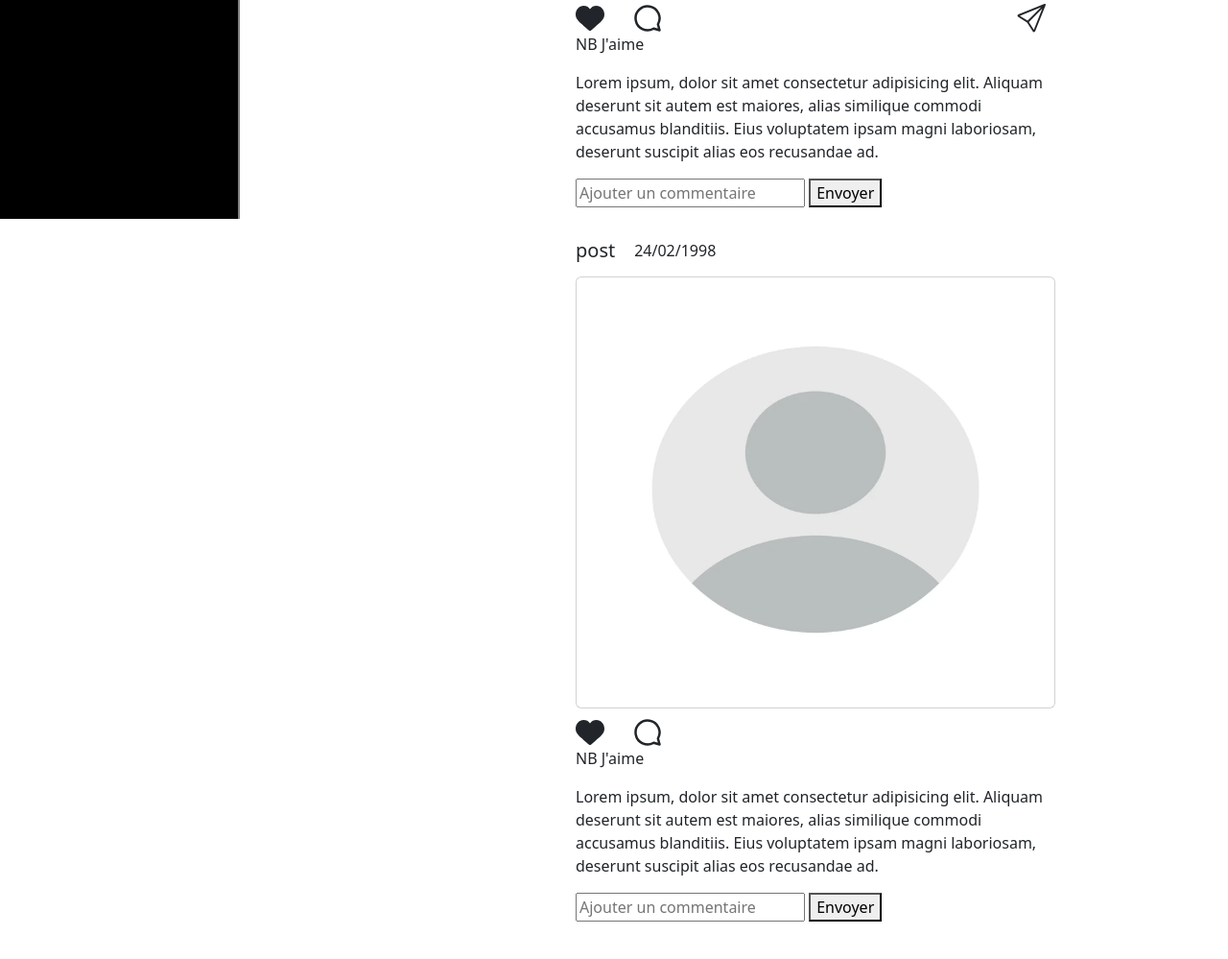
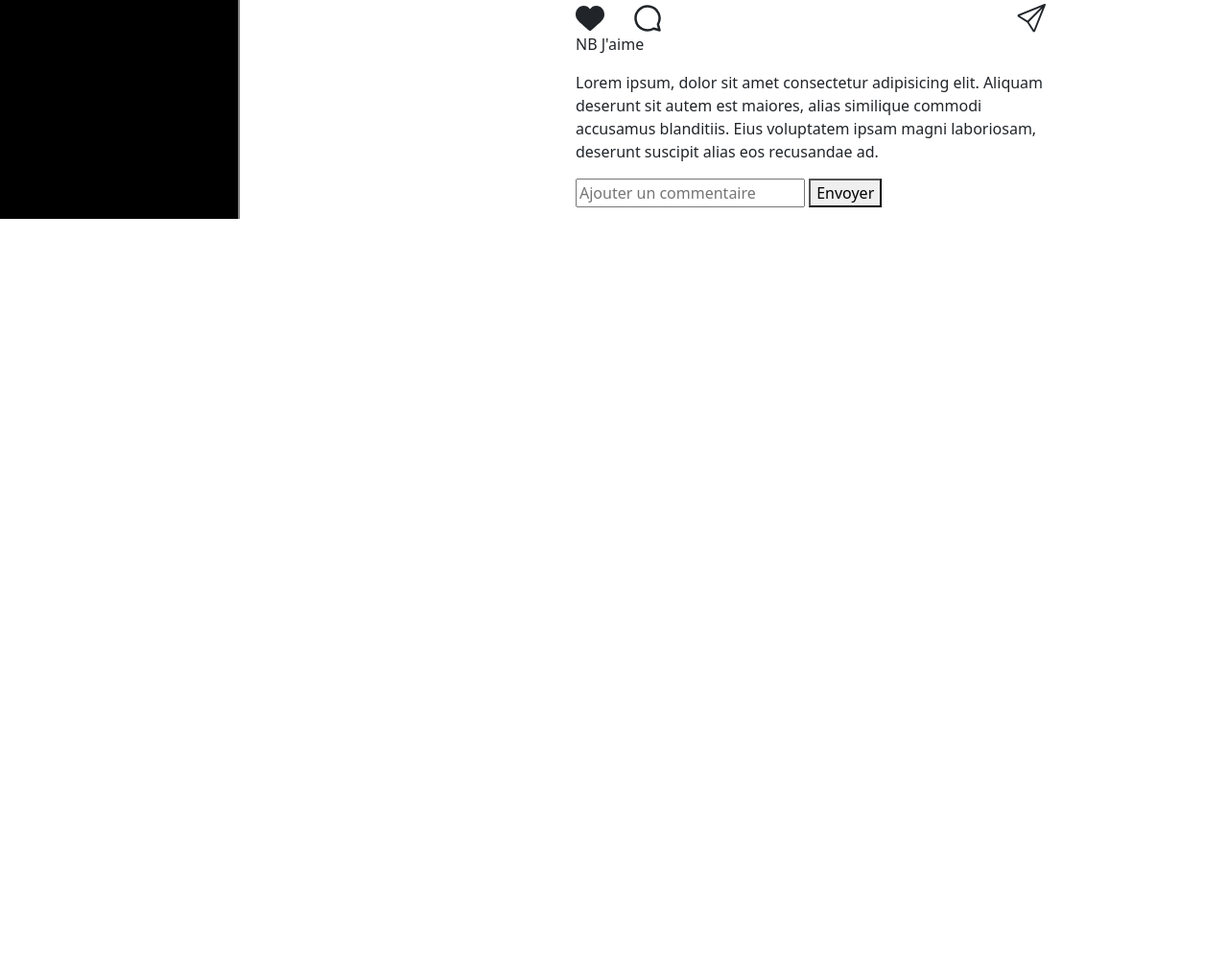
Before and after one commit to yacinbb/Django-Project, a Django app: page /StudenHelp/home/ in a window 1280 px wide. Shown: the part 572-1571 px from the top of the page at 96% size. After the commit the page ends 800 px from the top, so only its background shows below. Run offline with Django 5.2, Linux system fonts and the light colour scheme; a user stored in the database is signed in.

Commit message:
add pages

```diff
--- a/StudenHelp/templates/acceuil.html
+++ b/StudenHelp/templates/acceuil.html
@@ -8,8 +8,9 @@
 <body>
     <style>
         body{
-            /* background: linear-gradient(to bottom right, white, rgb(208, 15, 15)); */
+            /* background: linear-gradient(to bottom right, white, rgb(73, 69, 69)); */
             background-color: white;
+
         }
         .nav-link{
             color: white;
--- a/StudenHelp/templates/home.html
+++ b/StudenHelp/templates/home.html
@@ -122,40 +122,7 @@
                     </form>
                 </div>
                 <br>
-                <div class="card-wrapper">
-                    <div class="objet1">
-                        <h5 class="card-title">post </h5>
-                        <p class="card-text">24/02/1998</p>
-                    </div>
-                    <div class="card">
-                         <div class="card-body">
-                             <img src="../../media/pdi.webp" width="180px" height="150px">
-                            </div>
-                        </div>
-                        <div class="sous-section">
-                            <div class="icons">
-                                <svg class="icon" aria-label="Je n'aime plus" class="x1lliihq x1n2onr6 xxk16z8" fill="currentColor" height="30" role="img" viewBox="0 0 48 48" width="30">
-                                    <title>Je n'aime plus</title>
-                                    <path d="M34.6 3.1c-4.5 0-7.9 1.8-10.6 5.6-2.7-3.7-6.1-5.5-10.6-5.5C6 3.1 0 9.6 0 17.6c0 7.3 5.4 12 10.6 16.5.6.5 1.3 1.1 1.9 1.7l2.3 2c4.4 3.9 6.6 5.9 7.6 6.5.5.3 1.1.5 1.6.5s1.1-.2 1.6-.5c1-.6 2.8-2.2 7.8-6.8l2-1.8c.7-.6 1.3-1.2 2-1.7C42.7 29.6 48 25 48 17.6c0-8-6-14.5-13.4-14.5z">
-                                    </path>
-                                </svg>
-                               <svg class="icon" aria-label="Commenter" class="x1lliihq x1n2onr6 x5n08af" fill="currentColor" height="30" role="img" viewBox="0 0 24 24" width="30">
-                                    <title>Commenter</title>
-                                    <path d="M20.656 17.008a9.993 9.993 0 1 0-3.59 3.615L22 22Z" fill="none" stroke="currentColor" stroke-linejoin="round" stroke-width="2">
-                                    </path>
-                                </svg>
-                            </div>
-                        </div>
-                        <p>NB <span>J'aime</span></p>
-                        <p class="card-text">Lorem ipsum, dolor sit amet consectetur adipisicing elit. Aliquam deserunt sit autem est maiores, alias similique commodi accusamus blanditiis. Eius voluptatem ipsam magni laboriosam,
-                        deserunt suscipit alias eos recusandae ad.</p>
-                        <form action="/comment" method="POST">
-                            {% csrf_token %}
-                            <input type="text" name="comment" placeholder="Ajouter un commentaire">
-                            <button type="submit">Envoyer</button>
-                        </form>
-                    </div>
-            </div>
+
     {% endif %}
  </body>
   </html>
--- a/StudenHelp/urls.py
+++ b/StudenHelp/urls.py
@@ -11,4 +11,5 @@ urlpatterns = [
     path('register/', views.register, name='register'),
     path('choix/', views.choix, name='choix'),
     path('eventClub/', views.eventClub, name='eventClub'),
-]
+
+ ]
--- a/StudenHelp/views.py
+++ b/StudenHelp/views.py
@@ -7,6 +7,8 @@ from .forms import UserRegistrationForm
 from .forms import EvenClub
 from django.contrib.auth import login, authenticate
 from django.contrib import messages
+from .models import Poste
+from django.views.generic import ListView
 def index(request):
     return HttpResponse("run application")
 def profile(request) :
@@ -51,3 +53,7 @@ def login_view(request):
     else:
         form = LoginForm()
     return render(request, 'registration/login.html', {'form': form})
+# class ListePost(ListView):
+#      model = Poste
+#      template_name = 'home.html'
+#      context_object_name = 'posts'
```
Also changed, not shown: StudenHelp/forms.py (+20 -2 lines), StudenHelp/templates/eventSocial.html (added, +19 -0 lines), StudenHelp/templates/logement.html (added, +19 -0 lines), StudenHelp/templates/recommandation.html (added, +19 -0 lines), StudenHelp/templates/stage.html (added, +19 -0 lines), StudenHelp/templates/transport.html (added, +19 -0 lines), db.sqlite3.
